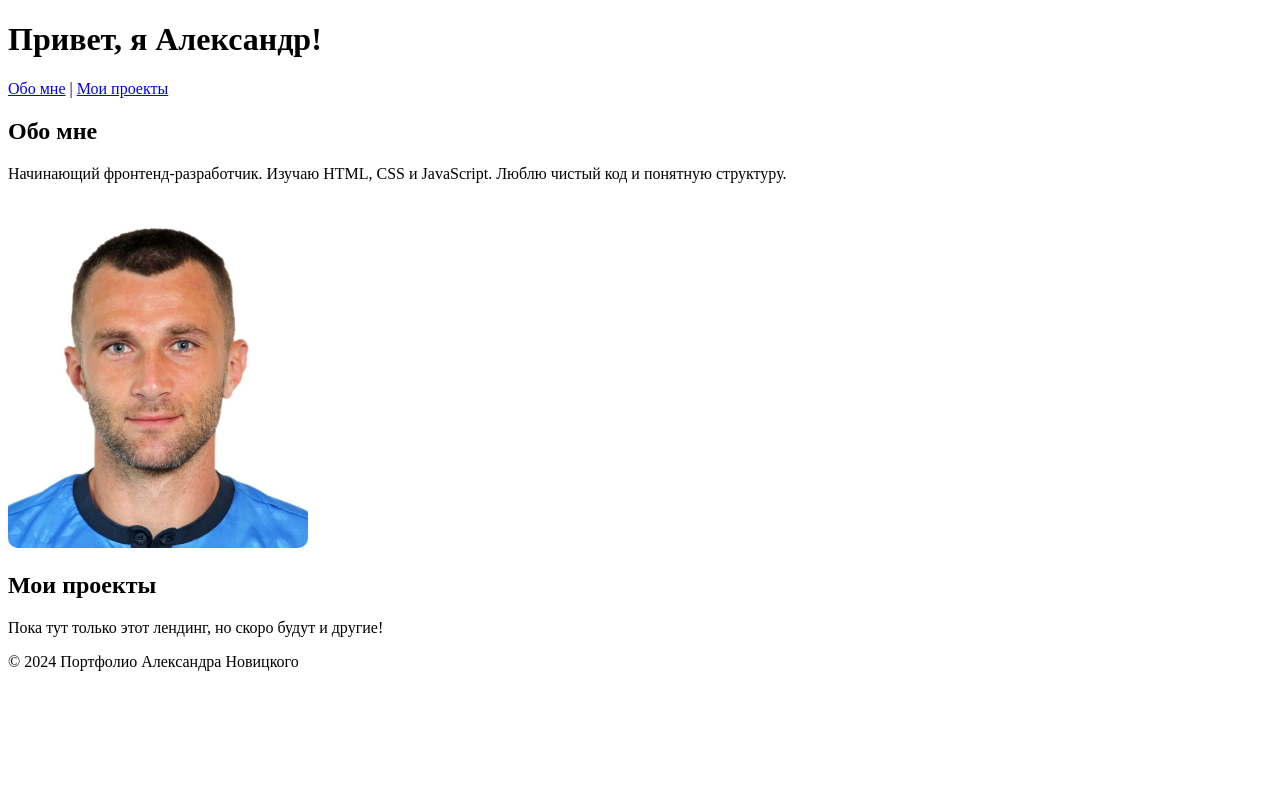
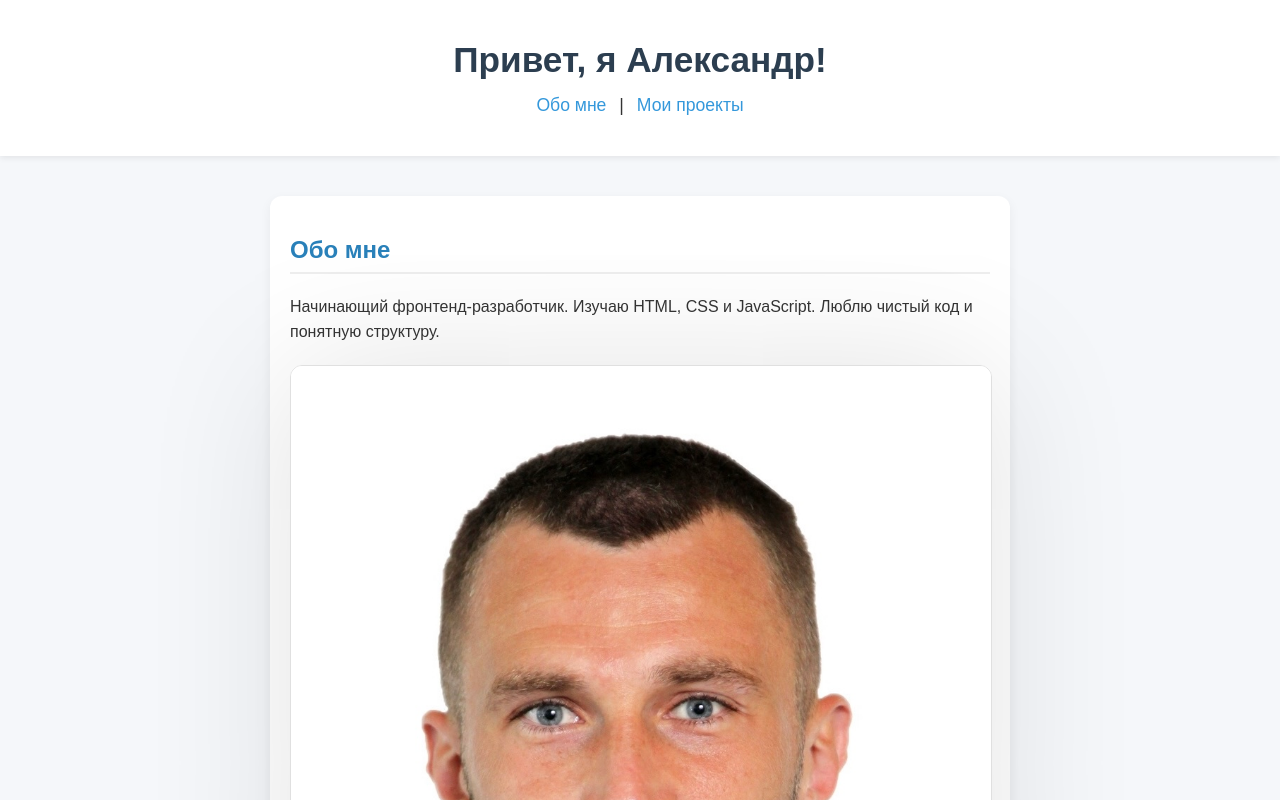
Before and after one commit to Alexnovitskiy89/my-portfolio, a plain HTML site: page index.html in a window 1280 px wide. Shown: the top 800 px of the page. Drawn offline with Linux system fonts and the light colour scheme.

Commit message:
Update index.html
eat: add CSS styles for layout and visual polish

```diff
--- a/index.html
+++ b/index.html
@@ -3,6 +3,90 @@
   <head>
     <meta charset="UTF-8">
     <title>Портфолио Александра Новицкого</title>
+
+    <!-- Встроенные стили -->
+    <style>
+      /* Базовые настройки страницы */
+      body {
+        font-family: Arial, Helvetica, sans-serif;
+        background-color: #f5f7fa;
+        color: #333;
+        margin: 0;
+        padding: 0;
+      }
+
+      /* Шапка сайта */
+      header {
+        background-color: #ffffff;
+        padding: 40px 20px;
+        text-align: center;
+        box-shadow: 0 2px 6px rgba(0,0,0,0.08);
+      }
+
+      header h1 {
+        margin: 0 0 15px 0;
+        font-size: 2.2rem;
+        color: #2c3e50;
+      }
+
+      nav {
+        font-size: 1.1rem;
+      }
+
+      nav a {
+        color: #3498db;
+        text-decoration: none;
+        margin: 0 8px;
+      }
+
+      nav a:hover {
+        text-decoration: underline;
+      }
+
+      /* Основной контент */
+      main {
+        max-width: 700px;
+        margin: 40px auto;
+        padding: 20px;
+        background: #ffffff;
+        border-radius: 12px;
+        box-shadow: 0 4px 12px rgba(0,0,0,0.06);
+      }
+
+      section {
+        margin-bottom: 40px;
+      }
+
+      section h2 {
+        border-bottom: 2px solid #eee;
+        padding-bottom: 8px;
+        color: #2980b9;
+      }
+
+      p {
+        line-height: 1.6;
+      }
+
+      /* Фото */
+      img {
+        display: block;
+        margin: 20px auto; /* центрируем фото */
+        max-width: 100%;
+        height: auto;
+        border-radius: 12px;
+        box-shadow: 0 6px 150px rgba(0,0,0,0.12);
+        border: 1px solid #e0e0e0;
+      }
+
+      /* Подвал */
+      footer {
+        text-align: center;
+        padding: 20px;
+        color: #7f8c8d;
+        font-size: 0.95rem;
+        margin-top: 40px;
+      }
+    </style>
   </head>
   <body>
 
@@ -24,7 +108,7 @@
         <p>Начинающий фронтенд-разработчик. Изучаю HTML, CSS и JavaScript. Люблю чистый код и понятную структуру.</p>
 
         <!-- Твоё фото -->
-        <img src="foto.jpg" alt="Фото Александра" style="max-width: 300px; border-radius: 10px;">
+        <img src="foto.jpg" alt="Фото Александра Новицкого">
       </section>
 
       <!-- Секция "Проекты" -->
```
